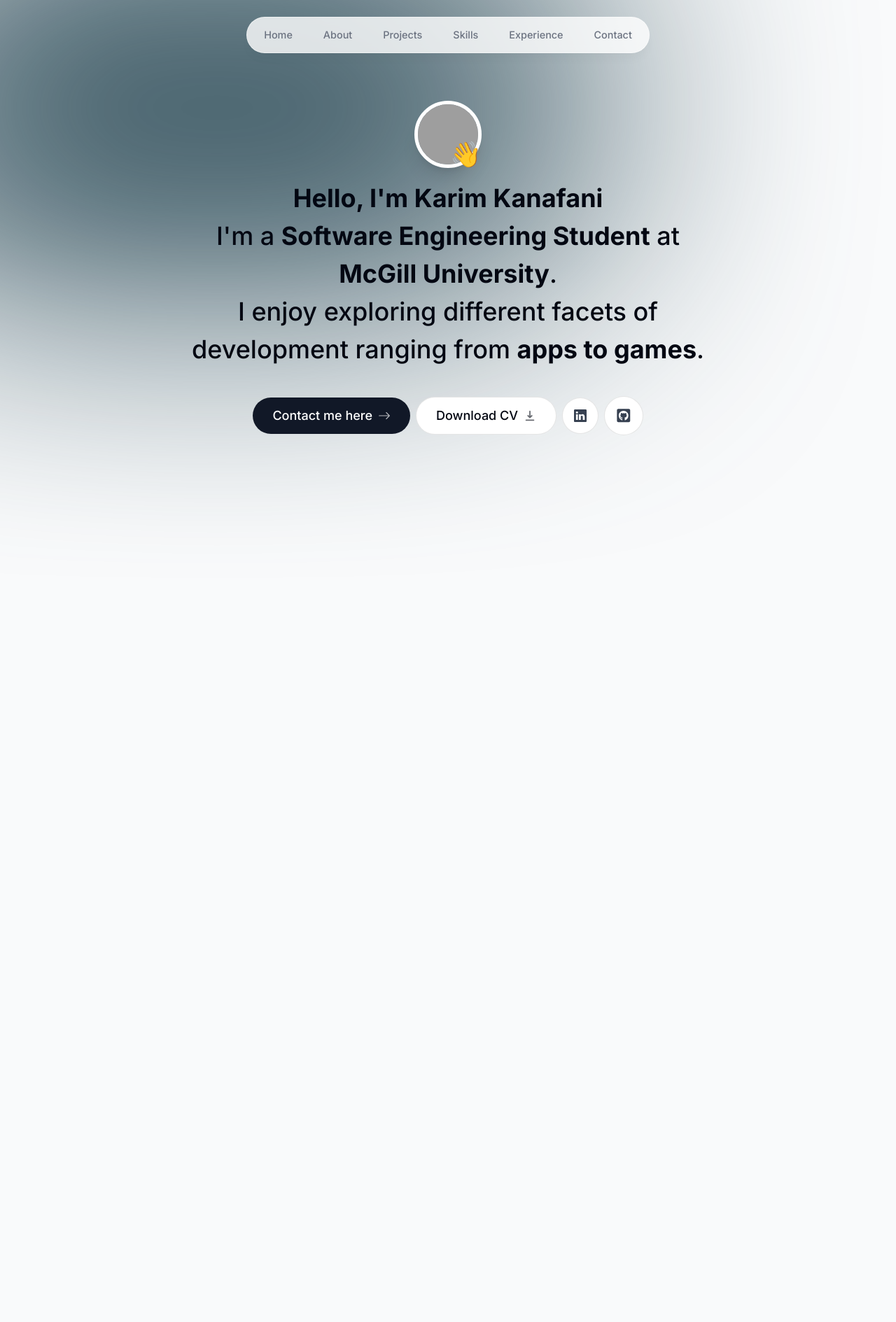
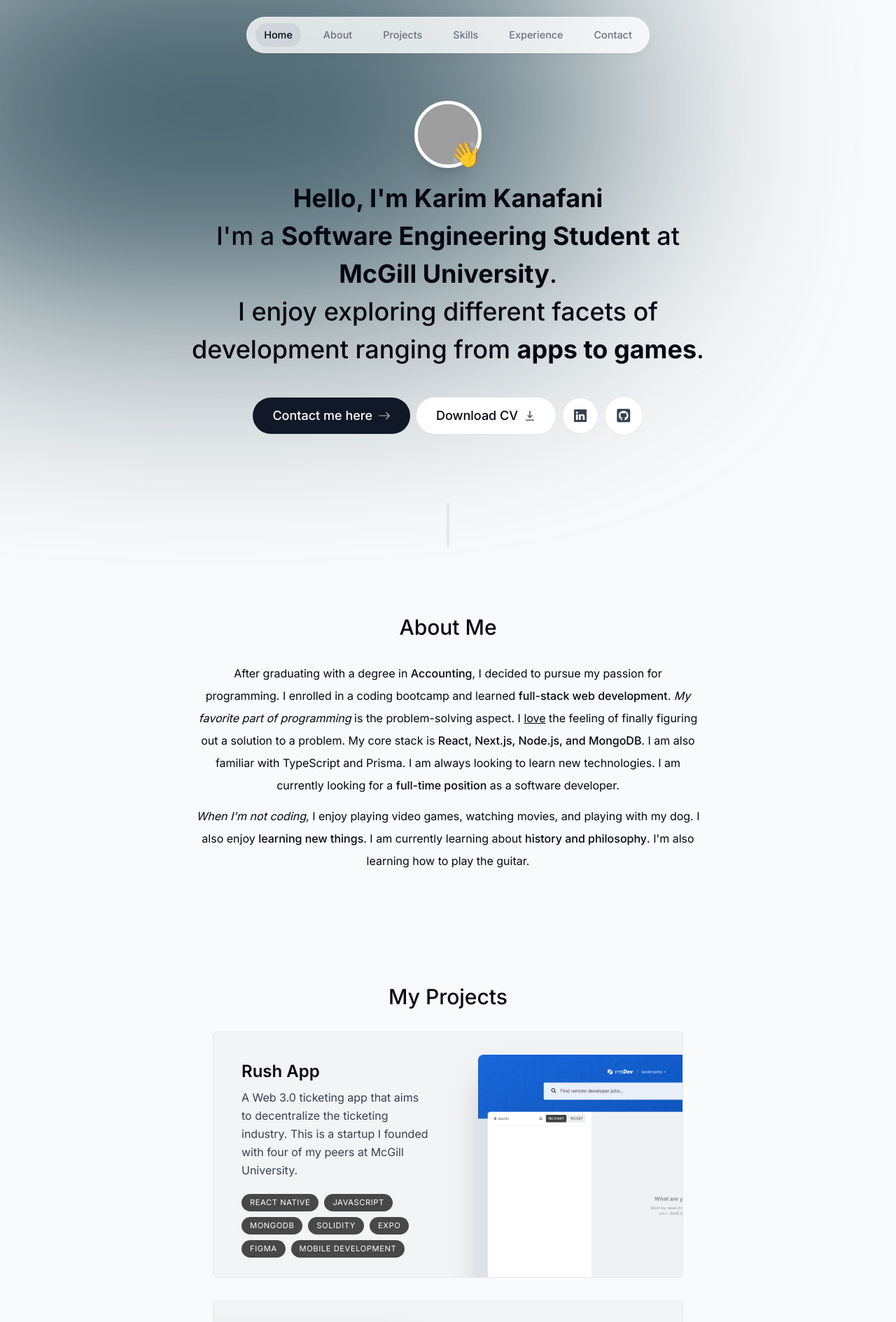
Before and after one commit to karimkanafani/portfolio, a Next.js app in the folder my-portfolio/: page / in a window 1280 px wide. Shown: the top 1889 px of the page at 70% size. Built offline with nearby package versions, Linux system fonts and the light colour scheme; grey boxes are pictures that could not be loaded.

Commit message:
Finished Projects Section, missing images

```diff
--- a/my-portfolio/package.json
+++ b/my-portfolio/package.json
@@ -9,11 +9,13 @@
     "lint": "next lint"
   },
   "dependencies": {
+    "clsx": "^2.1.0",
     "framer-motion": "^10.16.16",
     "next": "14.0.4",
     "react": "^18",
     "react-dom": "^18",
-    "react-icons": "^4.12.0"
+    "react-icons": "^4.12.0",
+    "react-intersection-observer": "^9.5.3"
   },
   "devDependencies": {
     "@types/node": "^20",
--- a/my-portfolio/src/app/layout.tsx
+++ b/my-portfolio/src/app/layout.tsx
@@ -2,6 +2,8 @@
 import {Inter} from 'next/font/google'
 import './globals.css'
 import Header from "@/components/header";
+import React from "react";
+import ActiveSectionContextProvider from "@/context/active-section-context";
 
 const inter = Inter({subsets: ['latin']})
 
@@ -16,14 +18,16 @@
     children: React.ReactNode
 }) {
     return (
-        <html lang="en">
+        <html lang="en" className="!scroll-smooth">
         <body className={`${inter.className} bg-gray-50 text-gray-950 relative h-[5000px] pt-28 sm:pt-36`}>
         <div className="bg-[#f4a261] absolute bottom-[-60rem] -z-10 right-[-11rem] h-[31.25rem] w-[31.25rem] rounded-full blur-[10rem]
         sm:w-[68.75rem]"></div>
         <div className="bg-[#264653] absolute top-[-6rem] -z-10 left-[-35rem] h-[31.25rem] w-[50rem] rounded-full blur-[10rem]
         sm:w-[68.75rem] md:left-[-33rem] lg:left-[-28rem] xl:left-[-15rem] 2xl:left-[-5rem]"></div>
-        <Header />
-        {children}
+        <ActiveSectionContextProvider>
+            <Header />
+            {children}
+        </ActiveSectionContextProvider>
         </body>
         </html>
     )
--- a/my-portfolio/src/app/page.tsx
+++ b/my-portfolio/src/app/page.tsx
@@ -1,10 +1,16 @@
 import React from 'react'
 import Intro from "@/components/intro";
+import SectionDivider from "@/components/section-divider";
+import About from "@/components/about";
+import Projects from "@/components/projects";
 
 export default function Home(){
     return (
         <main className="flex flex-col items-center px-4">
             <Intro />
+            <SectionDivider/>
+            <About/>
+            <Projects/>
         </main>
     )
 }
--- /dev/null
+++ b/my-portfolio/src/components/about.tsx
@@ -0,0 +1,43 @@
+"use client";
+
+import React from 'react';
+import {motion} from 'framer-motion';
+import SectionHeading from "@/components/section-heading";
+
+export default function About() {
+    return (
+        <motion.section className="mb-28 max-w-[45rem] text-center leading-8 sm:mb-40 scroll-mt-28"
+        initial={{opacity: 0, y: 100}}
+        animate={{opacity:1, y:0}}
+        transition={{delay:0.175}}
+        id="about">
+            <SectionHeading>About me</SectionHeading>
+            <p className="mb-3">
+                After graduating with a degree in{" "}
+                <span className="font-medium">Accounting</span>, I decided to pursue my
+                passion for programming. I enrolled in a coding bootcamp and learned{" "}
+                <span className="font-medium">full-stack web development</span>.{" "}
+                <span className="italic">My favorite part of programming</span> is the
+                problem-solving aspect. I <span className="underline">love</span> the
+                feeling of finally figuring out a solution to a problem. My core stack
+                is{" "}
+                <span className="font-medium">
+                React, Next.js, Node.js, and MongoDB
+                </span>
+                . I am also familiar with TypeScript and Prisma. I am always looking to
+                learn new technologies. I am currently looking for a{" "}
+                <span className="font-medium">full-time position</span> as a software
+                developer.
+            </p>
+
+            <p>
+                <span className="italic">When I'm not coding</span>, I enjoy playing
+                video games, watching movies, and playing with my dog. I also enjoy{" "}
+                <span className="font-medium">learning new things</span>. I am currently
+                learning about{" "}
+                <span className="font-medium">history and philosophy</span>. I'm also
+                learning how to play the guitar.
+            </p>
+        </motion.section>
+    )
+}
--- a/my-portfolio/src/components/header.tsx
+++ b/my-portfolio/src/components/header.tsx
@@ -1,11 +1,14 @@
 "use client";
 
-import React from 'react';
+import React, {useState} from 'react';
 import {motion} from "framer-motion";
 import {links} from "@/lib/data";
 import Link from "next/link";
+import clsx from "clsx";
 
 export default function Header() {
+    const [activeSection, setActiveSection] = useState('Home');
+
     return <header className="z-[999] relative">
         <motion.div className="fixed
         top-0
@@ -56,14 +59,27 @@
                         <motion.li className="h-3/4
                         flex
                         items-center
-                        justify-center"
+                        justify-center relative"
                                    key={link.hash}
                                    initial={{y: -100, opacity: 0}}
                                    animate={{y: 0, opacity: 1}}>
-                            <Link className="flex w-full items-center justify-center px-3 py-3
-                            hover:text-gray-950 transition" href={link.hash}>
+                            <Link className={clsx("flex w-full items-center justify-center px-3 py-3 hover:text-gray-950 transition", {
+                                "text-gray-950": activeSection === link.name,
+                            })} href={link.hash} onClick={() => setActiveSection(link.name)}>
                                 {
                                     link.name
+                                }
+
+                                {
+                                    link.name === activeSection && (
+                                        <motion.span className="bg-gray-300 rounded-full absolute inset-0 -z-10"
+                                        layoutId="activeSection"
+                                        transition={{
+                                            type: "spring",
+                                            stiffness: 380,
+                                            damping: 30
+                                        }}></motion.span>
+                                    )
                                 }
                             </Link>
                         </motion.li>
--- a/my-portfolio/src/components/intro.tsx
+++ b/my-portfolio/src/components/intro.tsx
@@ -11,7 +11,7 @@
 
 export default function Intro() {
     return (
-        <section className="mb-28 max-w-[50rem] text-center sm:mb-0">
+        <section id="home" className="mb-28 max-w-[50rem] text-center sm:mb-0 scroll-mt-[100rem]">
             <div className="flex items-center justify-center">
                 <div className="relative">
                     <motion.div
@@ -42,14 +42,14 @@
                 </div>
             </div>
 
-            <motion.p className="mb-10 mt-4 px-4 text-2xl font-medium !leading-[1.5] sm:text-4xl"
+            <motion.h1 className="mb-10 mt-4 px-4 text-2xl font-medium !leading-[1.5] sm:text-4xl"
             initial={{opacity:0, y: 100}}
             animate={{opacity: 1, y: 0}}>
                 <span className="font-bold">Hello, I'm Karim Kanafani <br></br></span> I'm a{" "}
                 <span className="font-bold">Software Engineering Student</span> at{" "}
                 <span className="font-bold">McGill University</span>. <br></br> I enjoy
                 exploring different facets of development ranging from  <span className="font-bold">apps to games</span>.
-            </motion.p>
+            </motion.h1>
 
             <motion.div className="flex flex-col sm:flex-row items-center justify-center gap-2 px-4 text-lg font-medium"
             initial={{opacity: 0, y: 100}}
--- /dev/null
+++ b/my-portfolio/src/components/project.tsx
@@ -0,0 +1,51 @@
+"use client";
+
+import {projectsData} from "@/lib/data";
+import React, {useRef} from "react";
+import {motion, useScroll, useTransform} from "framer-motion";
+import Image from "next/image";
+
+type ProjectProps = (typeof projectsData)[number];
+export default function Project({title, description, tags, imageUrl}: ProjectProps) {
+
+    const ref = useRef<HTMLDivElement>(null);
+    const {scrollYProgress} = useScroll({
+        target: ref,
+        offset: ["0 1", "1.33 1"]
+    });
+    const scaleProgress = useTransform(scrollYProgress, [0,1], [0.8,1]);
+    const opacityProgress = useTransform(scrollYProgress, [0,1], [0.6,1]);
+
+    return (
+        <motion.div ref={ref} style={{
+            scale: scaleProgress,
+            opacity: opacityProgress,
+        }} className="group mb-3 sm:mb-8 last:mb-0">
+            <section  className="bg-gray-100 max-w-[42rem] border border-black/5 rounded-lg overflow-hidden sm:pr-8 relative sm:h-[22rem] group-even:pl-8 hover:bg-gray-200 transition">
+                <div className="pt-4 pb-7 px-5 sm:pl-10 sm:pr-2 sm:pt-10 sm:max-w-[50%] flex flex-col h-full group-even:ml-[18rem]">
+                    <h3 className="text-2xl font-semibold text-nowrap">{title}</h3>
+                    <p className="mt-2 leading-relaxed text-gray-700">{description}</p>
+                    <ul className="flex flex-wrap mt-4 gap-2 sm:mt-auto">
+                        {tags.map((tag, index) => (
+                            <li className="bg-black/[0.7] px-3 py-1 text-[0.7rem] uppercase tracking-wider text-white rounded-full" key={index}>{tag}</li>
+                        ))}
+                    </ul>
+                </div>
+                <Image src={imageUrl} alt={title} quality={95} className="absolute top-8 -right-40 w-[28.25rem] rounded-t-lg shadow-2xl
+            group-even:right-[initial]
+            group-even:-left-40
+            group-hover:scale-[1.04]
+            group-hover:-translate-x-3
+            group-hover:translate-y-3
+            group-hover:-rotate-2
+
+            group-even:group-hover:translate-x-3
+            group-even:group-hover:translate-y-3
+            group-even:group-hover:rotate-2
+
+            transition"/>
+            </section>
+        </motion.div>
+
+    )
+}
--- /dev/null
+++ b/my-portfolio/src/components/projects.tsx
@@ -0,0 +1,21 @@
+import React, {useRef} from 'react';
+import SectionHeading from "@/components/section-heading";
+import {projectsData} from "@/lib/data";
+import Project from "@/components/project";
+
+export default function Projects() {
+    return (
+        <section id="projects" className="scroll-mt-28">
+            <SectionHeading>My projects</SectionHeading>
+            <div>
+                {
+                    projectsData.map((project, index) => (
+                        <React.Fragment key={index}>
+                            <Project {...project}/>
+                        </React.Fragment>
+                    ))
+                }
+            </div>
+        </section>
+    )
+}
--- /dev/null
+++ b/my-portfolio/src/components/section-divider.tsx
@@ -0,0 +1,12 @@
+"use client";
+
+import React from 'react';
+import { motion } from 'framer-motion';
+
+export default function SectionDivider(){
+    return (
+        <motion.div className="bg-gray-200 my-24 h-16 w-1 rounded-full hidden sm:block"
+                    initial={{opacity: 0, y: 100}}
+                    animate={{opacity: 1, y:0}} transition={{delay: 0.125}}></motion.div>
+    )
+}
--- /dev/null
+++ b/my-portfolio/src/components/section-heading.tsx
@@ -0,0 +1,10 @@
+import React from 'react'
+
+type SectionHeadingProps = {
+    children: React.ReactNode;
+};
+export default function SectionHeading({children}: SectionHeadingProps){
+    return (
+        <h2 className="text-3xl font-medium capitalize mb-8 text-center">{children}</h2>
+    )
+}
--- /dev/null
+++ b/my-portfolio/src/context/active-section-context.tsx
@@ -0,0 +1,24 @@
+"use client";
+
+import React, {createContext, useState} from 'react';
+import {links} from "@/lib/data";
+
+type SectionName = typeof links[number]["name"];
+type ActiveSectionContextProviderProps = {
+  children: React.ReactNode;
+}
+type ActiveSectionContextType = {
+  activeSection: SectionName;
+  setActiveSection: React.Dispatch<React.SetStateAction<SectionName>>;
+}
+
+const ActiveSectionContext = createContext<ActiveSectionContextType | null>(null);
+export default function ActiveSectionContextProvider({children}: ActiveSectionContextProviderProps ){
+  const [activeSection, setActiveSection] = useState<SectionName>('Home');
+  return (<ActiveSectionContext.Provider value={{
+    activeSection,
+    setActiveSection
+  }}>
+    {children}
+  </ActiveSectionContext.Provider>);
+}
--- a/my-portfolio/src/lib/data.ts
+++ b/my-portfolio/src/lib/data.ts
@@ -2,9 +2,9 @@
 import { CgWorkAlt } from "react-icons/cg";
 import { FaReact } from "react-icons/fa";
 import { LuGraduationCap } from "react-icons/lu";
-// import corpcommentImg from "@/public/corpcomment.png";
-// import rmtdevImg from "@/public/rmtdev.png";
-// import wordanalyticsImg from "@/public/wordanalytics.png";
+import corpcommentImg from "../../public/corpcomment.png";
+import rmtdevImg from "../../public/rmtdev.png";
+import wordanalyticsImg from "../../public/wordanalytics.png";
 
 export const links = [
     {
@@ -62,25 +62,25 @@
 
 export const projectsData = [
     {
-        title: "CorpComment",
+        title: "Rush App",
         description:
-            "I worked as a full-stack developer on this startup project for 2 years. Users can give public feedback to companies.",
-        tags: ["React", "Next.js", "MongoDB", "Tailwind", "Prisma"],
-        // imageUrl: corpcommentImg,
+            "A Web 3.0 ticketing app that aims to decentralize the ticketing industry. This is a startup I founded with four of my peers at McGill University.",
+        tags: ["React Native", "JavaScript", "MongoDB", "Solidity", "Expo", "Figma", "Mobile Development"],
+        imageUrl: rmtdevImg,
     },
     {
-        title: "rmtDev",
+        title: "Finance Tracker",
         description:
-            "Job board for remote developer jobs. I was the front-end developer. It has features like filtering, sorting and pagination.",
-        tags: ["React", "TypeScript", "Next.js", "Tailwind", "Redux"],
-        // imageUrl: rmtdevImg,
+            "I worked as a full-stack developer on this mobile application for my Software Engineering in Practice class.",
+        tags: ["React Native", "PostgreSQL", "JavaScript", "Expo", "Mobile Development"],
+        imageUrl: corpcommentImg,
     },
     {
-        title: "Word Analytics",
+        title: "NFTLeaguez Web Game",
         description:
-            "A public web app for quick analytics on text. It shows word count, character count and social media post limits.",
-        tags: ["React", "Next.js", "SQL", "Tailwind", "Framer"],
-        // imageUrl: wordanalyticsImg,
+            "As a freelance developer for STADIO, I built a WebGL multiplayer simulation basketball game from the ground up that utilizes the Solana Blockchain.",
+        tags: ["Unity", "C#", "API", "WebGL", "Canva", "Figma", "Game Development"],
+        imageUrl: wordanalyticsImg,
     },
 ] as const;
 
```
Also changed, not shown: 1 other file (tests, documents, lock files or other folders).
